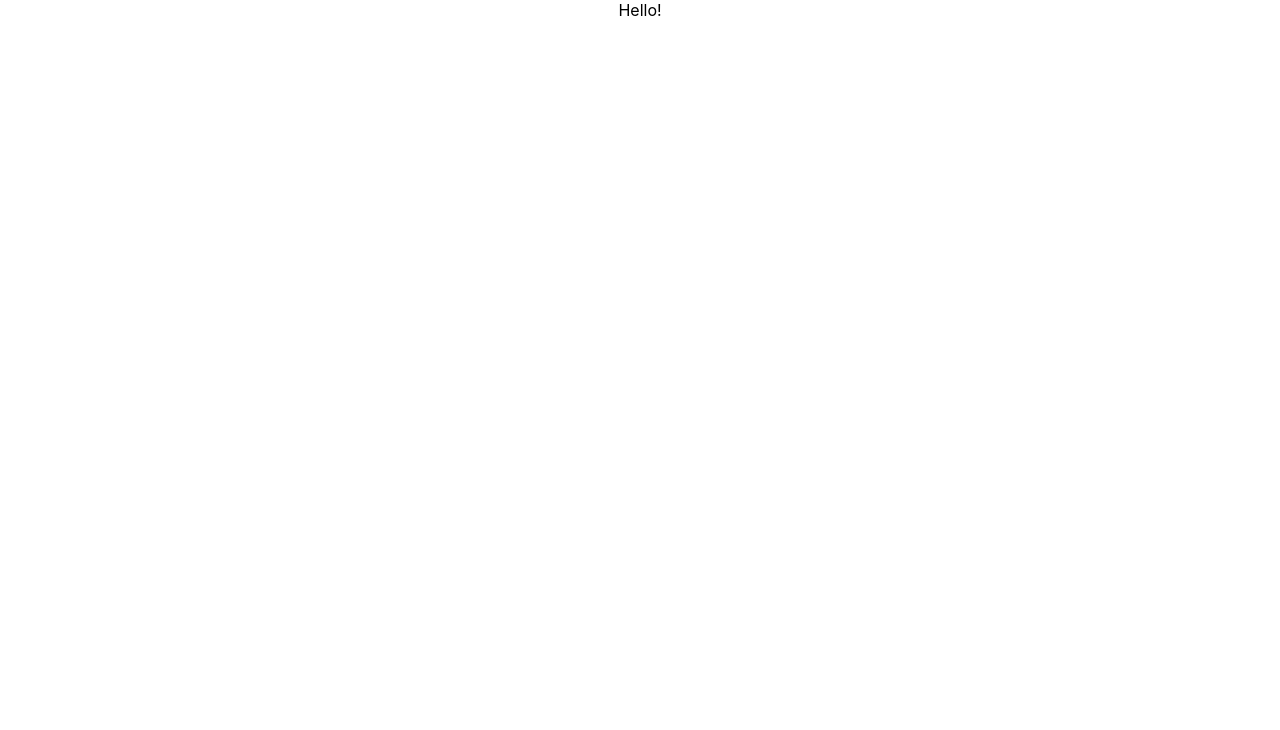
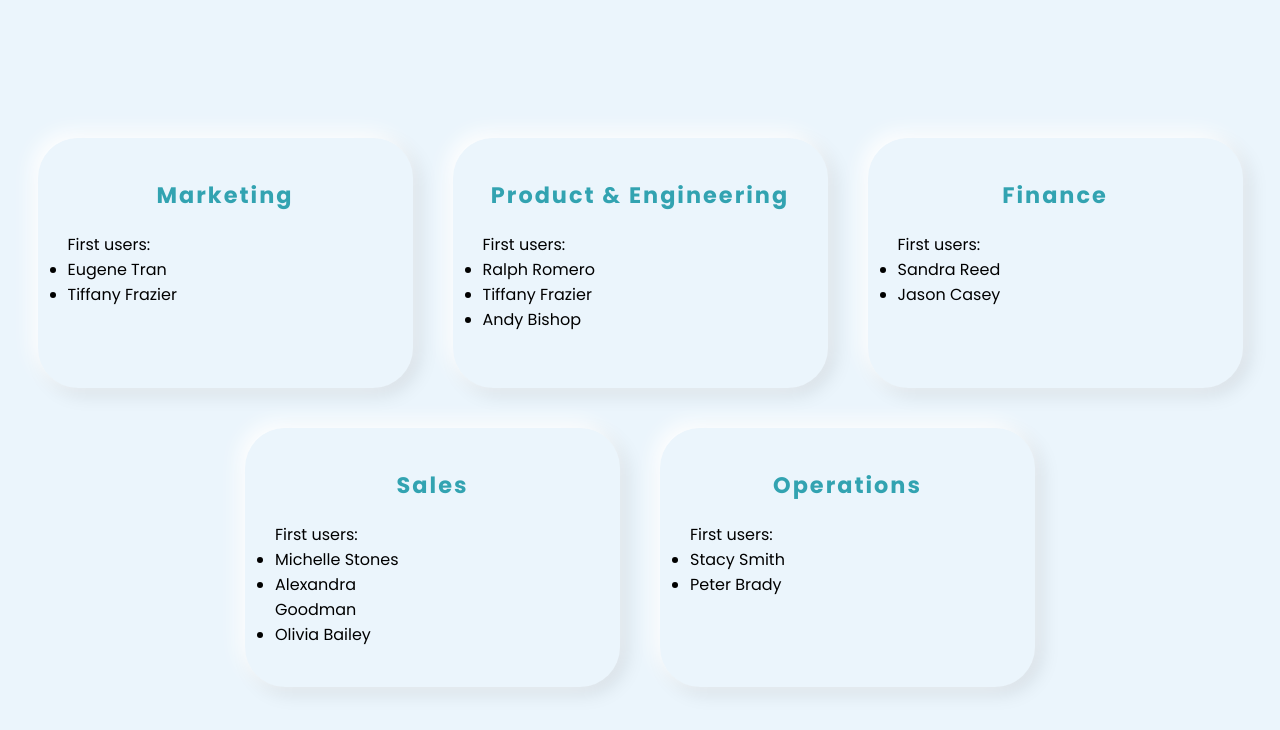
Before and after one commit to jeanryr/approval-flow, a React (Create React App) app: page / in a window 1280 px wide. Shown: the top 730 px of the page. Built offline with nearby package versions, Linux system fonts and the light colour scheme.

Commit message:
Add TeamsList component : display teams + users associated

```diff
--- a/src/App.css
+++ b/src/App.css
@@ -1,3 +1,68 @@
-.App {
+@import url('https://fonts.googleapis.com/css?family=Poppins:400,500,600,700,800,900&display=swap');
+
+*
+{
+  margin: 0;
+  padding: 0;
+  box-sizing: border-box;
+  font-family: 'Poppins', sans-serif;
+}
+
+body
+{
+  display: flex;
+  justify-content: center;
+  align-items: center;
+  min-height: 100vh;
+  background: #ebf5fc;
+}
+
+.row{
+  margin-top: 1.5rem;
+  display: flex;
+  justify-content: center;
+  flex-wrap: wrap;
+}
+
+.container
+{
+  position: relative;
+  display: flex;
+  justify-content: space-around;
+  align-items: center;
+  flex-wrap: wrap;
+  max-width: 1250px;
+}
+
+.container .card
+{
+  width: 320px;
+  margin: 20px;
+  padding: 40px 30px;
+  background: #ebf5fc;
+  border-radius: 40px;
+  box-shadow: -6px -6px 20px rgba(255,255,255,1), 6px 6px 20px rgba(0,0,0,0.1);
+}
+
+.container .card .card-header
+{
   text-align: center;
 }
+
+.container .card .card-body
+{
+  position: relative;
+  margin-top: 20px;
+}
+.card-body > div {
+  display: inline-block;
+}
+
+.container .card .card-body li {
+  text-align: left;
+}
+
+.container .card-body p
+{
+  color: #32a3b1;
+}
--- a/src/App.tsx
+++ b/src/App.tsx
@@ -1,9 +1,38 @@
-import React from 'react';
+import React, { useEffect, useState } from 'react';
 import './App.css';
+import { Team, User } from './types';
+import TeamsList from './components/TeamsList';
+
+const teams_data = [
+  {"id":"TEAM1","name":"Marketing","users":["USR1","USR3"]},{"id":"TEAM2","name":"Product & Engineering","users":["USR2","USR3","USR7","USR8","USR9"]},{"id":"TEAM3","name":"Finance","users":["USR4","USR5"]},{"id":"TEAM4","name":"Sales","users":["USR10","USR11","USR12","USR13"]},{"id":"TEAM5","name":"Operations","users":["USR6","USR14"]}
+]
+const users_data = [{"id":"USR1","first_name":"Eugene","last_name":"Tran","email":"eugene.tran@spendesk.com"},{"id":"USR2","first_name":"Ralph","last_name":"Romero","email":"ralph.romero@spendesk.com"},{"id":"USR3","first_name":"Tiffany","last_name":"Frazier","email":"tiffany.frazier@spendesk.com"},{"id":"USR4","first_name":"Sandra","last_name":"Reed","email":"sandra.reed@spendesk.com"},{"id":"USR5","first_name":"Jason","last_name":"Casey","email":"jason.casey@spendesk.com"},{"id":"USR6","first_name":"Stacy","last_name":"Smith","email":"stacy.smith@spendesk.com"},{"id":"USR7","first_name":"Andy","last_name":"Bishop","email":"andy.bishop@spendesk.com"},{"id":"USR8","first_name":"Henry","last_name":"Wallace","email":"henry.wallace@spendesk.com"},{"id":"USR9","first_name":"Flora","last_name":"Flowers","email":"flora.flowers@spendesk.com"},{"id":"USR10","first_name":"Michelle","last_name":"Stones","email":"michelle.stones@spendesk.com"},{"id":"USR11","first_name":"Alexandra","last_name":"Goodman","email":"alexandra.goodman@spendesk.com"},{"id":"USR12","first_name":"Olivia","last_name":"Bailey","email":"olivia.bailey@spendesk.com"},{"id":"USR13","first_name":"Michael","last_name":"Shaw","email":"michael.show@spendesk.com"},{"id":"USR14","first_name":"Peter","last_name":"Brady","email":"peter.brady@spendesk.com"},{"id":"USR15","first_name":"David","last_name":"Blake","email":"david.blake@spendesk.com"}];
 
 function App() {
+
+  const [teams, setTeams] = useState<Team[]>([]);
+  const [users, setUsers] = useState<User[]>([]);
+
+  useEffect(()=> {
+    async function getTeams() {
+      setTeams(teams_data);
+      setUsers(users_data);
+    }
+    getTeams();
+  },[])
+
+  function getUser(userId: string): User {
+    let userToFind = users.find(user => user.id === userId);
+    if (!userToFind) {
+      userToFind = {id: 'notfounduser', first_name: 'Not', last_name: 'Found', email: 'notfound@user.com'}
+    }
+    return userToFind;
+  }
+
   return (
-    <div className="App" data-testid="home-page">Hello!</div>
+    <div className="App">
+    <TeamsList teams={teams} getUser={getUser}/>
+    </div>
   );
 }
 
--- /dev/null
+++ b/src/components/TeamsList.css
@@ -0,0 +1,55 @@
+.team-card
+{
+  cursor: pointer;
+  min-height: 250px;
+}
+
+.team-card:hover
+{
+  box-shadow: inset -6px -6px 20px rgba(255,255,255,0.5), inset 6px 6px 20px rgba(0,0,0,0.05);
+}
+
+.team-card:hover
+{
+  transform: scale(0.98);
+}
+
+.first-3 {
+  margin-right: 30px;
+}
+
+.list-users {
+  width: 40%;
+  text-overflow: ellipsis;
+}
+
+h2
+{
+  color: #32a3b1;
+  font-weight: 700;
+  font-size: 1.4em;
+  letter-spacing: 2px;
+}
+
+.container .card
+{
+  width: 30%;
+}
+
+@media(min-width: 767px) and (max-width: 1000 px){
+  .container .card{
+      width: 33%;
+  }
+}
+
+@media(min-width: 577px) and (max-width: 768px){
+  .container .card{
+      width: 50%;
+  }
+}
+
+@media(max-width: 576px){
+  .container .card{
+      width: 100%;
+  }
+}
--- /dev/null
+++ b/src/components/TeamsList.tsx
@@ -0,0 +1,52 @@
+import React, { useEffect, useState } from "react";
+import { Team, User } from "../types";
+import "./TeamsList.css";
+
+function TeamsList({
+  teams,
+  getUser,
+}: {
+  teams: Team[];
+  getUser: (userId: string) => User;
+}) {
+  return (
+    <div className="container">
+      <div className="row">
+        {teams.map((team) => (
+          <div
+            data-testid="team-list-card"
+            className="card team-card"
+            key={`${team.id}`}
+          >
+            <div
+              data-testid="team-list-name"
+              className="card-header team-header"
+            >
+              <h2>{team.name}</h2>
+            </div>
+            <div className="card-body">
+              <div className="first-3 list-users">
+                First users:
+                <ul>
+                  {team.users.map((userIndex: string, index: number) => {
+                    if (index < 3) {
+                      const user = getUser(userIndex);
+                      return (
+                        <li
+                          data-testid="user-from-list-name"
+                          key={`usr${index}`}
+                        >{`${user.first_name} ${user.last_name}`}</li>
+                      );
+                    }
+                  })}
+                </ul>
+              </div>
+            </div>
+          </div>
+        ))}
+      </div>
+    </div>
+  );
+}
+
+export default TeamsList;
--- /dev/null
+++ b/src/types.ts
@@ -0,0 +1,12 @@
+export type Team = {
+  id: string;
+  name: string;
+  users: string[];
+}
+
+export type User = {
+  id: string;
+  first_name: string;
+  last_name: string;
+  email: string;
+}
```
Also changed, not shown: 1 other file (tests, documents, lock files or other folders).
